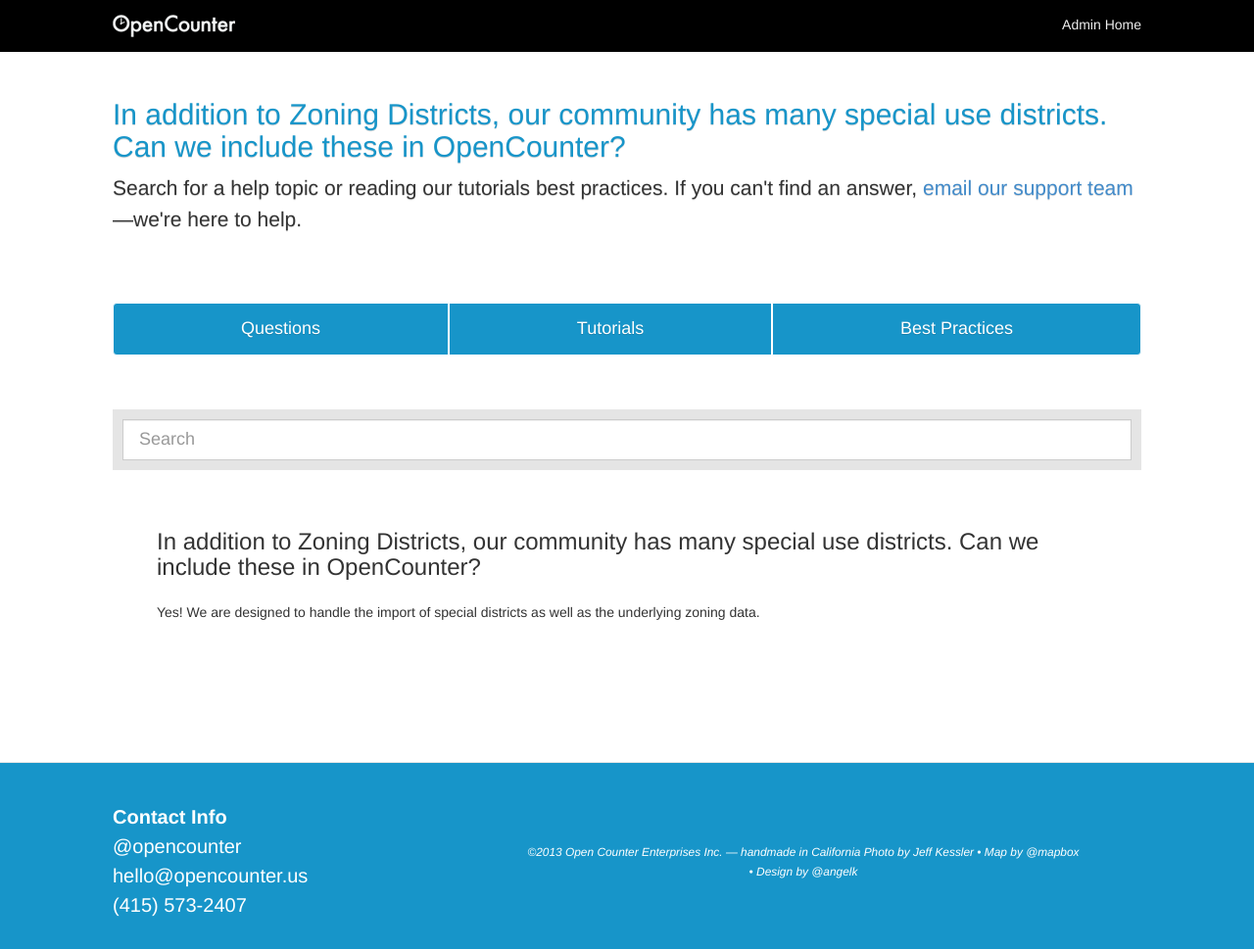
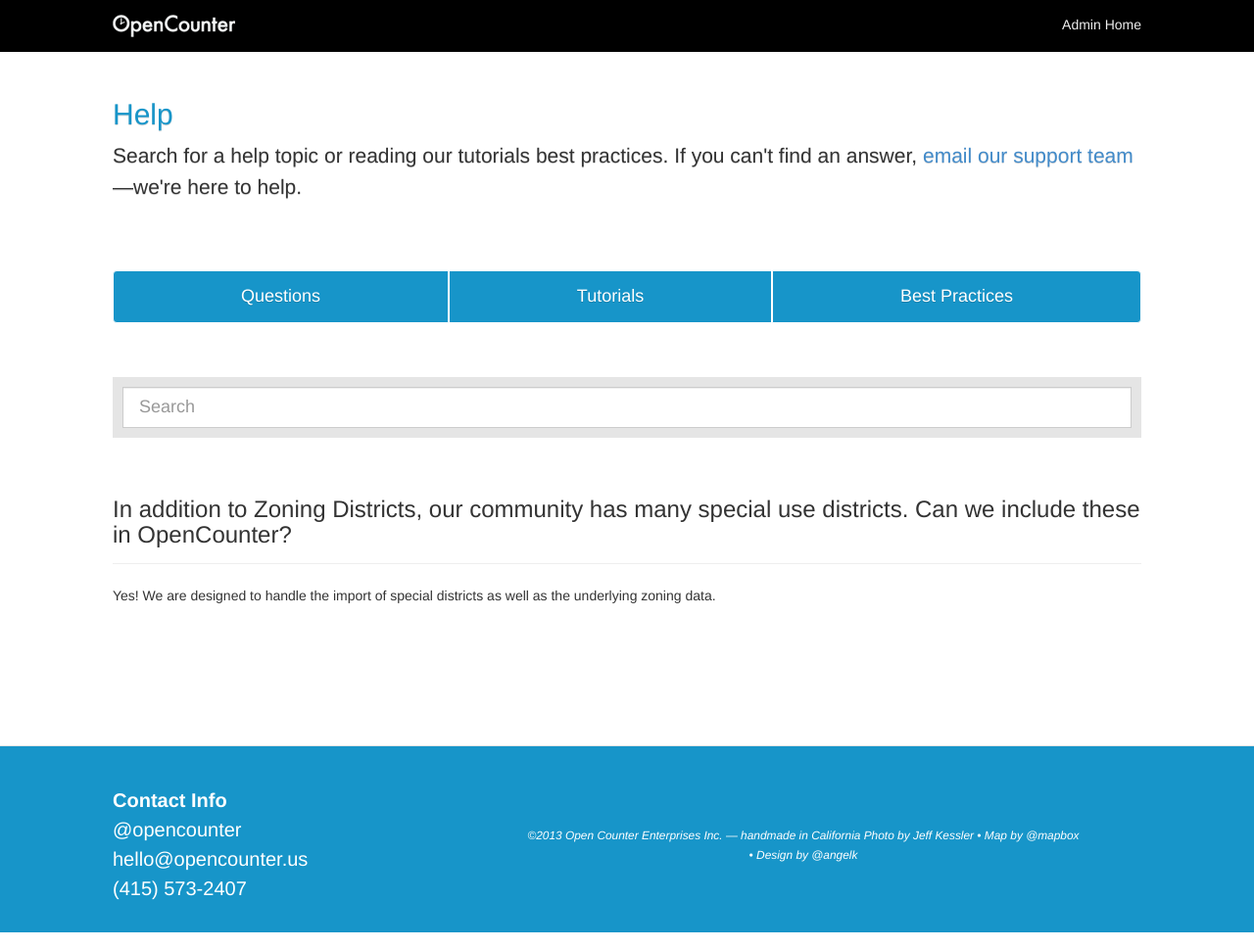
Before and after one commit to opencounter/helpdesk, a Jekyll site: the page built from _posts/2014-01-20-special-land-use-districts.html, in a window 1280 px wide and 969 px high. Shown: the whole window at 98% size. Built offline with Jekyll 4.4.1, drawn with Linux system fonts in a browser that asks for light colours; nearby versions of some CDN libraries; Markdown is read by kramdown in place of the engine named in the settings; comment, search, counter and statistics services are not loaded.

Commit message:
responsive video, additional styles

```diff
--- a/_config.yml
+++ b/_config.yml
@@ -25,7 +25,7 @@ cdn_js:           //netdna.bootstrapcdn.com/bootstrap/3.0.3/js/bootstrap.min.js
 
 #vars
 
-# site_url:		/helpdesk-3/
+site_url:		/help/
 
 # Plugins
 
--- a/_includes/subnav.html
+++ b/_includes/subnav.html
@@ -1,7 +1,7 @@
 <div class="bs-header" id="content">
   <div class="container">
     <div class="header-content">
-      <h2>{{ page.title }}</h2>
+      <h2>Help</h2>
       <p>Search for a help topic or reading our tutorials best practices. If you can't find an answer, <a href="mailto:hello@opencounter.us">email our support team</a>—we're here to help.</p>
     </div>
     <div class="header-subnav btn-group btn-group-justified">
--- a/assets/css/docs.css
+++ b/assets/css/docs.css
@@ -1293,6 +1293,9 @@ h1[id] {
 #search-results {
   height: auto;
   width: auto;
+  border-bottom: 1px solid #eee;
+  padding-bottom: 40px;
+  margin-bottom: 40px;
 }
 
 .faq-list {
@@ -1337,7 +1340,6 @@ h1[id] {
 
 .faq-content {
   margin-bottom: 20px;
-  padding: 0px 60px;
   line-height: 25px;
 }
 
@@ -1351,6 +1353,8 @@ h1[id] {
 
 .faq-container h3 {
   margin-bottom: 20px;
+  padding-bottom: 15px;
+  border-bottom: 1px solid #eee;
 }
 
 .faq-container p {
@@ -1364,6 +1368,25 @@ h1[id] {
   width: 100%;
 }
 
+/* Responsive Video Styles ================================================== */
+
+.video-container {
+  position: relative;
+  padding-left: 20px;
+  padding-bottom: 56.25%;
+  padding-top: 30px;
+  height: 0;
+  overflow: hidden;
+}
+
+.video-container iframe {
+  position: absolute;
+  top: 0;
+  left: 0;
+  width: 100%;
+  height: 100%;
+}
+
 /* OVERALL PAGE STYLES ================================================== */
 
 .container {
```
Also changed, not shown: configuration.html (+30 -4 lines), index.html (+4 -4 lines).
